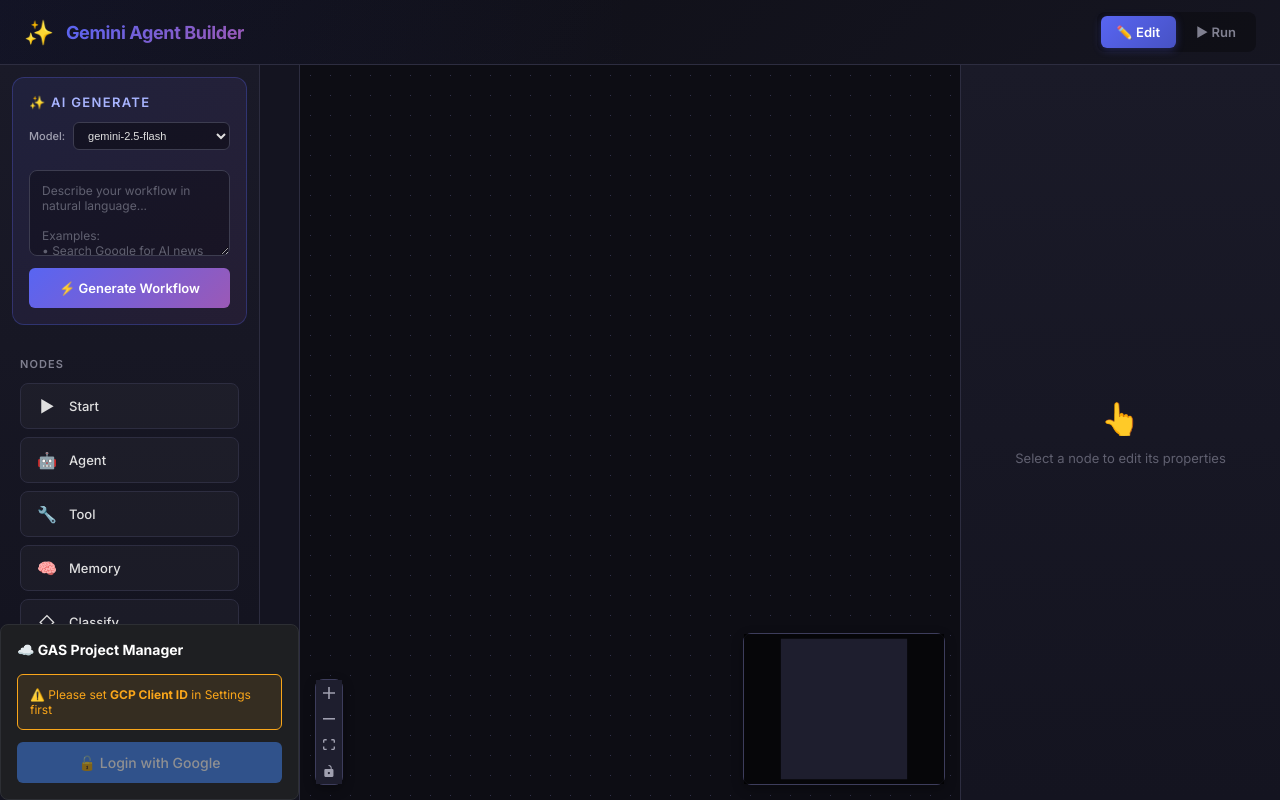
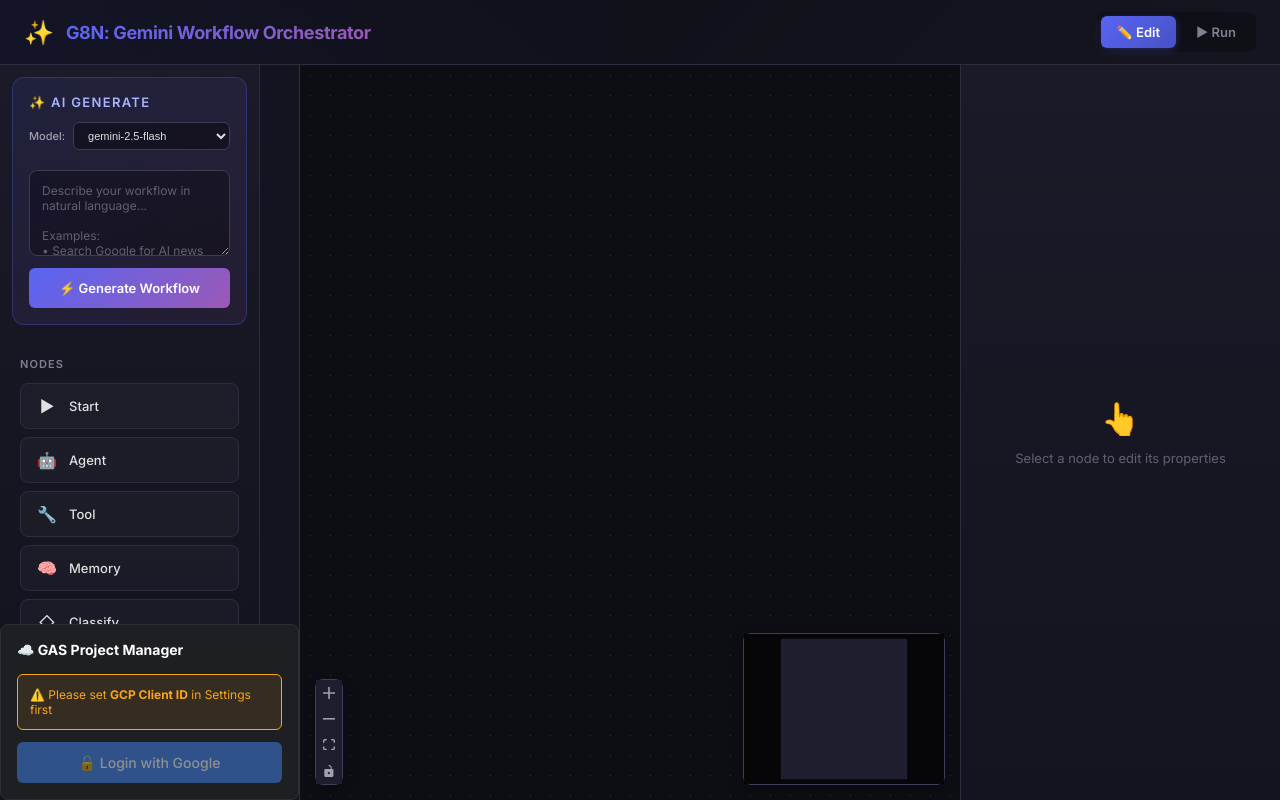
Before and after one commit to Wolke/GeminiAgentBuilder, a React (Vite) app: page / in a window 1280 px wide. Built offline with nearby package versions, Linux system fonts and the light colour scheme.

Commit message:
chore: rename project to G8N: Gemini Workflow Orchestrator for hackathon

```diff
--- a/index.html
+++ b/index.html
@@ -1,13 +1,16 @@
 <!doctype html>
 <html lang="en">
+
 <head>
   <meta charset="UTF-8" />
   <link rel="icon" type="image/svg+xml" href="/vite.svg" />
   <meta name="viewport" content="width=device-width, initial-scale=1.0" />
-    <title>gemini-agent-builder</title>
+  <title>G8N: Gemini Workflow Orchestrator</title>
 </head>
+
 <body>
   <div id="root"></div>
   <script type="module" src="/src/main.tsx"></script>
 </body>
+
 </html>
--- a/package.json
+++ b/package.json
@@ -1,5 +1,5 @@
 {
-  "name": "gemini-agent-builder",
+  "name": "g8n-gemini-orchestrator",
   "private": true,
   "version": "0.0.0",
   "type": "module",
--- a/src/App.tsx
+++ b/src/App.tsx
@@ -28,7 +28,7 @@
         <header className="app-header">
           <div className="app-logo">
             <span className="logo-icon">✨</span>
-            <h1>Gemini Agent Builder</h1>
+            <h1>G8N: Gemini Workflow Orchestrator</h1>
           </div>
           <div className="mode-toggle">
             <button
```
Lines whose indentation alone changed are shown as unchanged.
